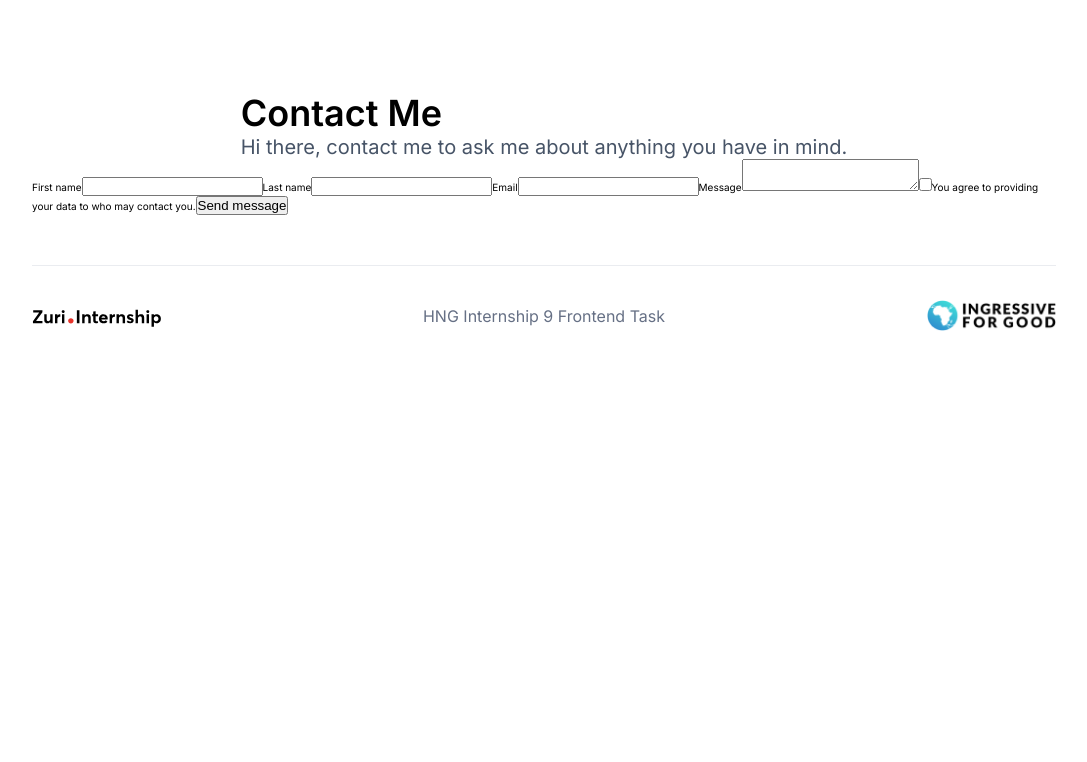
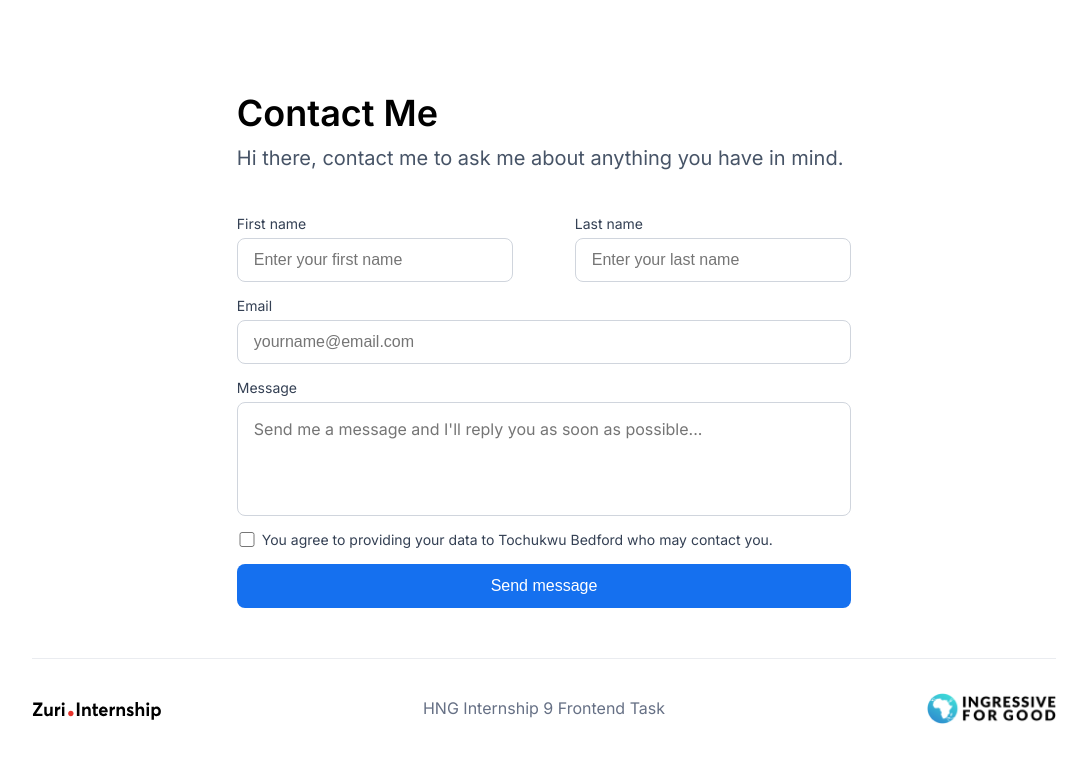
Before and after one commit to tochibedford/hng-frontend-1, a React (Vite) app: page /contact in a window 1280 px wide. Shown: the top 762 px of the page, without its empty margins (96-1183 px from the left). Built offline with nearby package versions, Linux system fonts and the light colour scheme.

Commit message:
feat: basic styling for contact page

```diff
--- a/src/App.scss
+++ b/src/App.scss
@@ -1,11 +1,6 @@
+@import "./styles/colors.scss";
+
 $disabled-link: #FCFCFD;
-$gray-50: #F9FAFB;
-$gray-100: #F2F4F7;
-$gray-200: #EAECF0;
-$gray-300: #D0D5DD;
-$gray-400: #98A2B3;
-$gray-500: #667085;
-$gray-900: #101828;
 $image-hover: #344054b4;
 $image-focus: #EBE9FE;
 $link-shadow: rgba(16, 24, 40, 0.05);
--- a/src/components/Pages/Contact.jsx
+++ b/src/components/Pages/Contact.jsx
@@ -7,29 +7,31 @@ export default function Contact() {
                 <h1 className={styles.page__title}>Contact Me</h1>
                 <h2 className={styles.page__subtitle}>Hi there, contact me to ask me about anything you have in mind.</h2>
             </header>
-            <main role="main">
-                <form action="">
+            <main role="main" className={styles.contact__form__container}>
+                <form action="" className={styles.contact__form}>
+                    <div className={styles.form__name}>
                         <label htmlFor="first_name">
                             First name
-                        <input id="first_name" type="text" name="first_name"/>
+                            <input id="first_name" type="text" placeholder='Enter your first name' name="first_name" required/>
                         </label>
                         <label htmlFor="last_name">
                             Last name
-                        <input id="last_name" type="text" name="last_name"/>
+                            <input id="last_name" type="text" placeholder='Enter your last name' name="last_name" required/>
                         </label>
+                    </div>
                     <label htmlFor="email">
                         Email
-                        <input id="email" type="email" name="email"/>
+                        <input id="email" type="email" placeholder='yourname@email.com' name="email" required/>
                     </label>
                     <label htmlFor="message">
                         Message
-                        <textarea id="message" name="message"></textarea>
+                        <textarea id="message" name="message" rows={4} placeholder="Send me a message and I'll reply you as soon as possible..." required></textarea>
                     </label>
                     <label htmlFor='privacy_agreement'>
                         <input type="checkbox" name="privacy_agreement"/>
-                        You agree to providing your data to {name} who may contact you.
+                        You agree to providing your data to Tochukwu Bedford who may contact you.
                     </label>
-                    <button id="btn__submit" type='submit'>
+                    <button id="btn__submit" className={styles.btn__submit} type='submit'>
                         Send message
                     </button>
                 </form>
--- a/src/styles/Contact.module.scss
+++ b/src/styles/Contact.module.scss
@@ -1,8 +1,13 @@
+@import "./colors.scss";
+
 .page__title__container {
     margin-top: clamp(10px, 4vw, 200px);
+    margin-bottom: 4em;
+    width: 60%;
     .page__title {
         font-size: 3.6em;
         font-weight: 600;
+        margin-bottom: 0.3em;
     }
 
     .page__subtitle {
@@ -11,3 +16,90 @@
         color: #475467;
     }
 }
+
+.contact__form__container {
+    width: 60%;
+    font-size: 1.4em;
+    line-height: 2em;
+
+    .contact__form {
+        display: flex;
+        flex-direction: column;
+        gap: 10px;
+
+        .form__name {
+            display: flex;
+            flex-wrap: wrap;
+            gap: 10%;
+
+            label {
+               flex: 1 1 45%;
+            }
+        }
+
+        label[for=privacy_agreement] {
+            display: flex;
+            flex-direction: row;
+            align-items: center;
+            gap: 5px;
+            input[type=checkbox]{
+                width: 20px;
+                height: 15px;
+                border-radius: 6px;
+            }
+        }
+
+        label {
+            display: flex;
+            flex-direction: column;
+            width: 100%;
+            color: #344054;
+
+            input {
+                border-radius: 8px;
+                height: 44px;
+                padding: 0 1em;
+                font-size: 16px;
+                border: 1px solid $gray-300;
+            }
+
+            textarea {
+                font-family: "Inter", sans-serif;
+                border-radius: 8px;
+                padding: 1em;
+                font-size: 16px;
+                border: 1px solid $gray-300;
+                resize: none;
+            }
+
+        }
+
+        .btn__submit {
+            border: none;
+            border-radius: 8px;
+            color: white;
+            background-color: $primary-600;
+            height: 44px;
+            font-size: 16px;
+
+            &:hover {
+                cursor: pointer;
+                background-color: $primary-700;
+            }
+
+            &:focus {
+                outline: 4px solid $primary-200;
+            }
+        }
+    }
+}
+
+@media screen and (max-width: 600px) {
+    .page__title__container {
+        width: 100%;
+    }
+
+    .contact__form__container {
+        width: 100%;
+    }
+}
--- /dev/null
+++ b/src/styles/colors.scss
@@ -0,0 +1,10 @@
+$gray-50: #F9FAFB;
+$gray-100: #F2F4F7;
+$gray-200: #EAECF0;
+$gray-300: #D0D5DD;
+$gray-400: #98A2B3;
+$gray-500: #667085;
+$gray-900: #101828;
+$primary-200: #B2DDFF;
+$primary-600: #1570EF;
+$primary-700: #175CD3;
```
Lines whose indentation alone changed are shown as unchanged.
